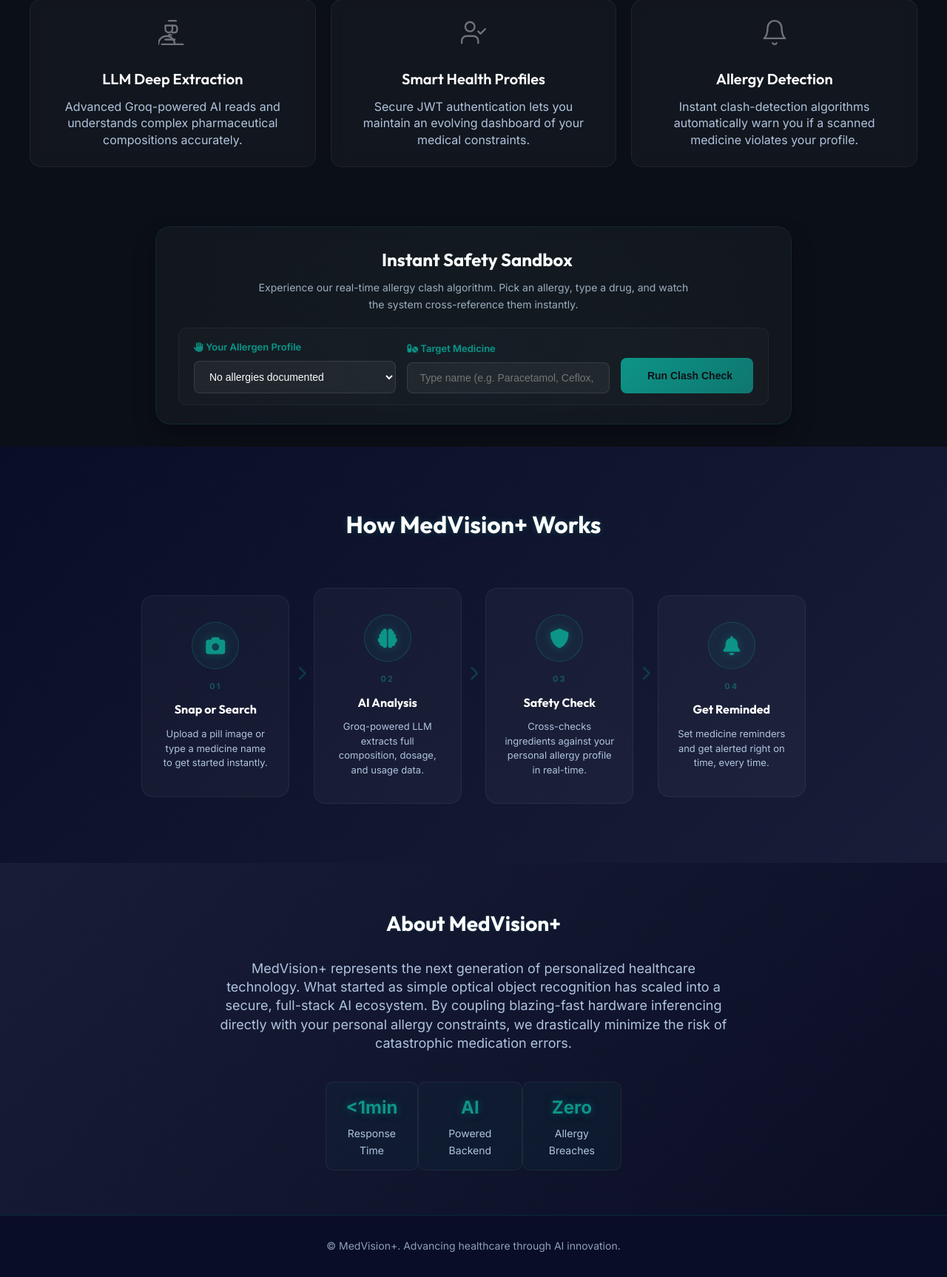
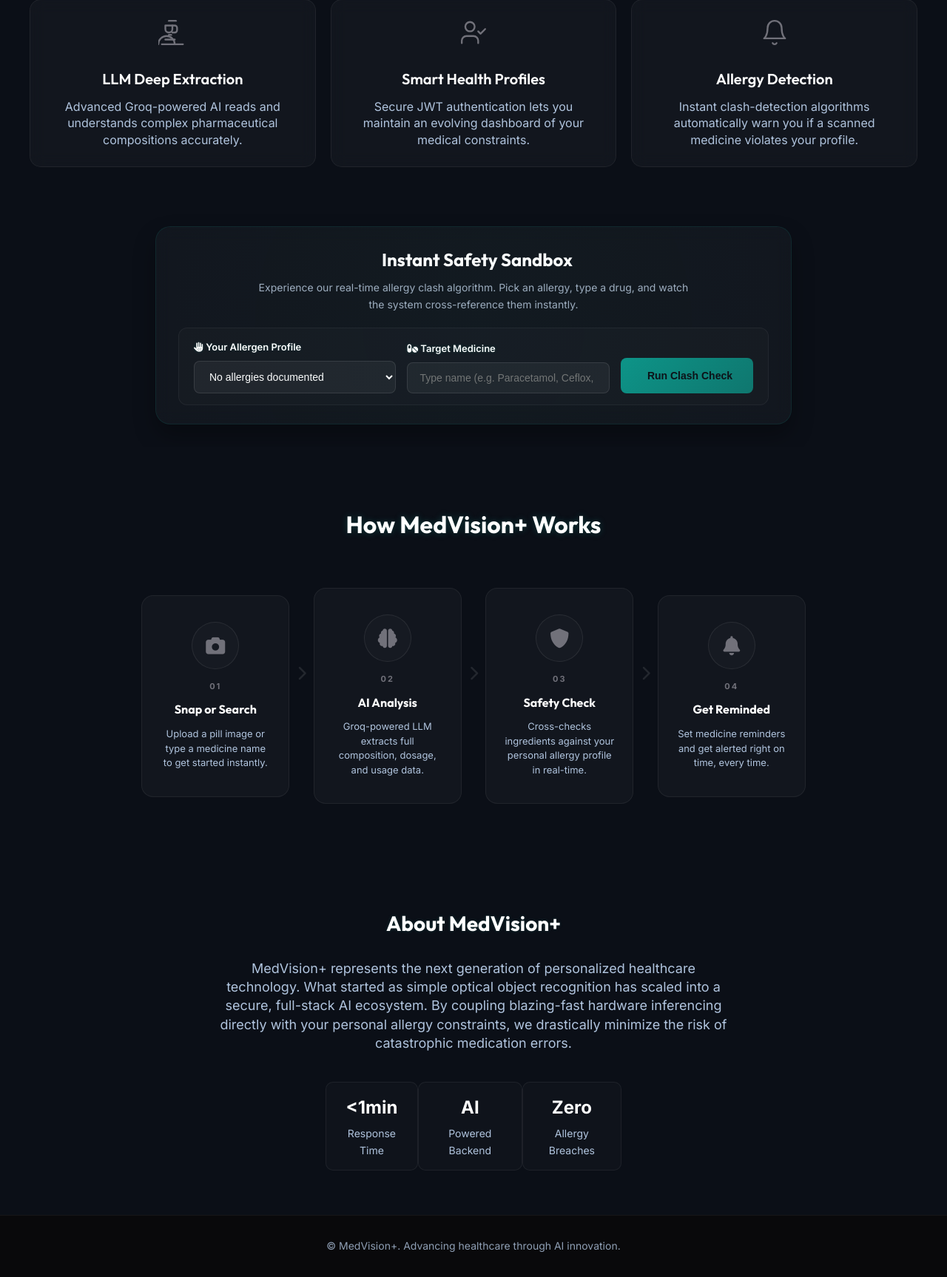
Before and after one commit to kundan6821/medvision-frontend, a Flask app: page / in a window 1280 px wide. Shown: the part 1009-2736 px from the top of the page at 74% size. Run offline with Flask 3, Linux system fonts and the light colour scheme; some libraries are stand-ins or nearby versions.

Commit message:
Unify lower page sections: About, Steps, and Footer backgrounds and styles

```diff
--- a/static/css/style.css
+++ b/static/css/style.css
@@ -365,7 +365,7 @@ h1, h2, h3, h4, h5, h6, .logo-text, .scan-title, .feature-title, .sandbox-title
 
 /* About Section */
 .about-section {
-    background: linear-gradient(135deg, rgba(26, 31, 58, 0.9) 0%, rgba(10, 14, 39, 0.9) 100%);
+    background: #0B0F17;
     padding: 60px 20px;
     text-align: center;
     position: relative;
@@ -425,30 +425,30 @@ h1, h2, h3, h4, h5, h6, .logo-text, .scan-title, .feature-title, .sandbox-title
 .holographic-stat {
     padding: 15px;
     border-radius: 10px;
-    background: rgba(13, 148, 136, 0.05);
+    background: rgba(255, 255, 255, 0.02);
     border: 1px solid rgba(255, 255, 255, 0.06);
     transition: all 0.3s;
 }
 
 .holographic-stat:hover {
     transform: scale(1.1);
-    box-shadow: 0 0 10px rgba(13, 148, 136, 0.15);
+    box-shadow: 0 5px 20px rgba(0, 0, 0, 0.3);
 }
 
 .stat-number {
     font-size: 24px;
     font-weight: 700;
-    color: #0D9488;
+    color: #FFFFFF;
 }
 
 .neon-text {
-    text-shadow: 0 0 8px rgba(13, 148, 136, 0.3), 0 0 15px rgba(13, 148, 136, 0.15);
+    text-shadow: none;
     animation: neonPulse 2s ease-in-out infinite;
 }
 
 @keyframes neonPulse {
-    0%, 100% { text-shadow: 0 0 8px rgba(13, 148, 136, 0.3), 0 0 15px rgba(13, 148, 136, 0.15); }
-    50% { text-shadow: 0 0 12px rgba(13, 148, 136, 0.4), 0 0 20px rgba(13, 148, 136, 0.2); }
+    0%, 100% { text-shadow: none; }
+    50% { text-shadow: none; }
 }
 
 .stat-label {
@@ -577,7 +577,7 @@ h1, h2, h3, h4, h5, h6, .logo-text, .scan-title, .feature-title, .sandbox-title
 
 /* Pill Scan Animation Section */
 .pill-scan-section {
-    background: linear-gradient(135deg, rgba(10, 14, 39, 0.95) 0%, rgba(26, 31, 58, 0.95) 100%);
+    background: #0B0F17;
     padding: 80px 20px;
     position: relative;
     overflow: hidden;
@@ -840,10 +840,10 @@ h1, h2, h3, h4, h5, h6, .logo-text, .scan-title, .feature-title, .sandbox-title
 
 /* Footer */
 .footer {
-    background: rgba(10, 14, 39, 0.95);
+    background: #09090B;
     padding: 30px 20px;
     text-align: center;
-    border-top: 1px solid rgba(13, 148, 136, 0.2);
+    border-top: 1px solid rgba(255, 255, 255, 0.06);
     margin: 0;
 }
 
@@ -2178,17 +2178,17 @@ h1, h2, h3, h4, h5, h6, .logo-text, .scan-title, .feature-title, .sandbox-title
 
 .static-step:hover {
     transform: translateY(-8px);
-    border-color: rgba(255, 255, 255, 0.12);
-    box-shadow: 0 10px 30px rgba(13, 148, 136, 0.1);
-    background: rgba(13, 148, 136, 0.05);
+    border-color: rgba(255, 255, 255, 0.15);
+    box-shadow: 0 10px 30px rgba(0, 0, 0, 0.4);
+    background: rgba(255, 255, 255, 0.02);
 }
 
 .step-icon-wrap {
     width: 64px;
     height: 64px;
     border-radius: 50%;
-    background: rgba(13, 148, 136, 0.08);
-    border: 1px solid rgba(13, 148, 136, 0.3);
+    background: rgba(255, 255, 255, 0.02);
+    border: 1px solid rgba(255, 255, 255, 0.08);
     display: flex;
     align-items: center;
     justify-content: center;
@@ -2197,14 +2197,14 @@ h1, h2, h3, h4, h5, h6, .logo-text, .scan-title, .feature-title, .sandbox-title
 
 .step-icon-wrap i {
     font-size: 26px;
-    color: #0D9488;
-    filter: drop-shadow(0 0 6px rgba(13, 148, 136, 0.4));
+    color: #71717A;
+    filter: none;
 }
 
 .step-number {
     font-size: 11px;
     font-weight: 700;
-    color: rgba(13, 148, 136, 0.5);
+    color: #71717A;
     letter-spacing: 2px;
     margin-bottom: 10px;
 }
@@ -2223,7 +2223,7 @@ h1, h2, h3, h4, h5, h6, .logo-text, .scan-title, .feature-title, .sandbox-title
 }
 
 .step-divider {
-    color: rgba(13, 148, 136, 0.3);
+    color: rgba(255, 255, 255, 0.1);
     font-size: 20px;
     padding: 0 10px;
     margin-bottom: 60px;
@@ -2584,7 +2584,7 @@ h1, h2, h3, h4, h5, h6, .logo-text, .scan-title, .feature-title, .sandbox-title
 .sandbox-input-wrapper label {
     font-size: 13px;
     font-weight: 600;
-    color: #0D9488;
+    color: #FFFFFF;
     text-shadow: 0 0 5px rgba(13, 148, 136, 0.2);
 }
 .sandbox-select, .sandbox-input {
```
Also changed, not shown: other parts of static/css/style.css (+25 -25 lines).
